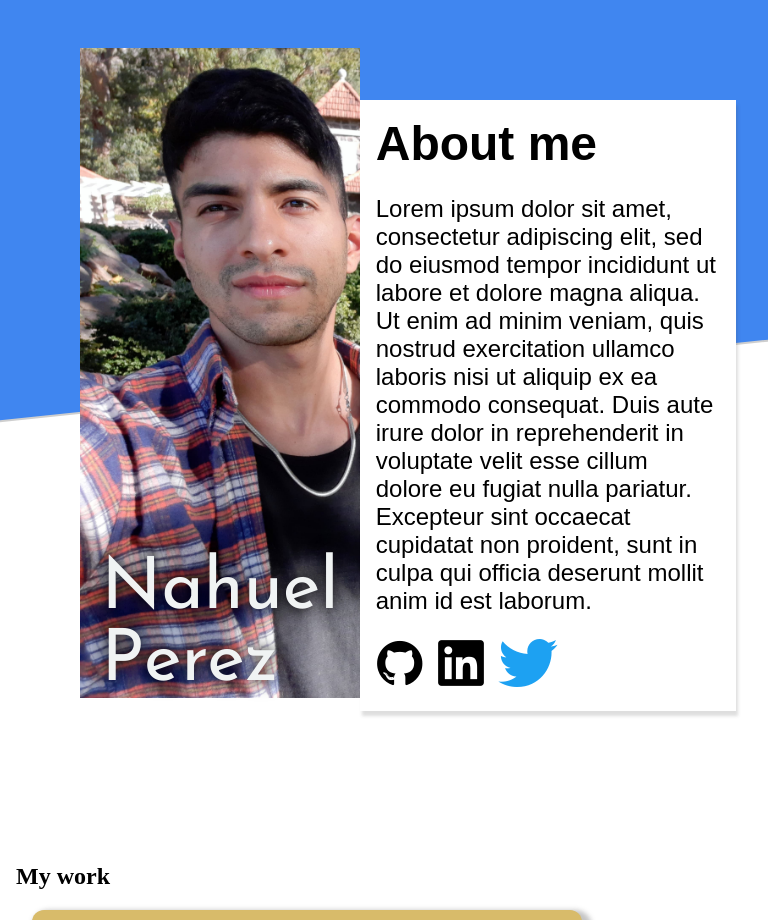
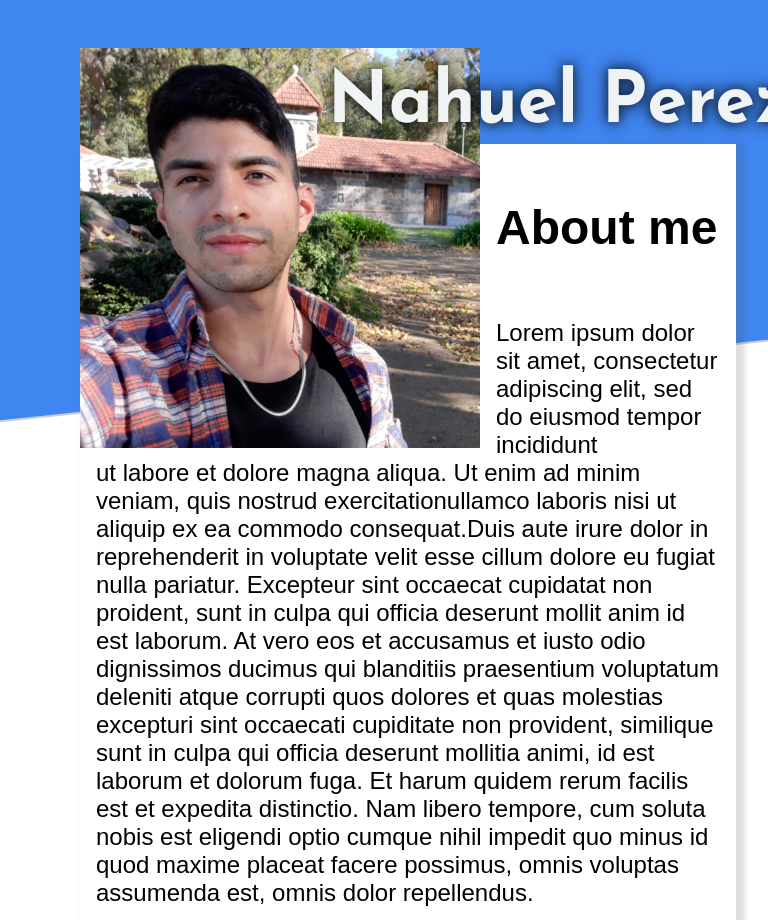
Before and after one commit to Nahuel-xpag/opHomepage, a plain HTML site: page index.html in a window 768 px wide. Shown: the top 920 px of the page. Drawn offline with nearby package versions, Linux system fonts and the light colour scheme; a web font is replaced by a local one.

Commit message:
added responsiveness for tablet

```diff
--- a/index.html
+++ b/index.html
@@ -13,20 +13,29 @@
     <main>
             <header>
                 <div class="background"></div>
-                <div class="photo">Nahuel <br> Perez</div>
+                <div class="photo">
+                    <h2>Nahuel Perez</h2></div>
                 <div class="about">
-                    About me
-                    <p>Lorem ipsum dolor sit amet, consectetur adipiscing elit, sed do eiusmod
-                        tempor incididunt ut labore et dolore magna aliqua. Ut enim ad minim veniam,
-                        quis nostrud exercitation ullamco laboris nisi ut aliquip ex ea
-                        commodo consequat. Duis aute irure dolor in reprehenderit in
+                    <h2>About me</h2>
+                    <p><span>Lorem ipsum dolor sit amet, consectetur adipiscing elit, sed do eiusmod
+                        tempor incididunt</span> ut labore et dolore magna aliqua. Ut enim ad minim veniam,
+                        quis nostrud exercitationullamco laboris nisi ut aliquip ex ea
+                        commodo consequat.Duis aute irure dolor in reprehenderit in
                         voluptate velit esse cillum dolore eu fugiat nulla pariatur.
                         Excepteur sint occaecat cupidatat non proident, sunt in culpa
                         qui officia deserunt mollit anim id est laborum.
+                        At vero eos et accusamus et iusto odio dignissimos ducimus qui blanditiis praesentium
+                        voluptatum deleniti atque corrupti quos dolores et quas molestias excepturi sint occaecati
+                        cupiditate non provident, similique sunt in culpa qui officia deserunt mollitia animi, id
+                        est laborum et dolorum fuga. Et harum quidem rerum facilis est et expedita distinctio.
+                        Nam libero tempore, cum soluta nobis est eligendi optio cumque nihil impedit quo minus
+                        id quod maxime placeat facere possimus, omnis voluptas assumenda est, omnis dolor repellendus.
                     </p>
-                    <i class="devicon-github-original"></i>
-                    <i class="devicon-linkedin-plain"></i>
-                    <i class="devicon-twitter-original colored"></i>
+                    <div class="icons">
+                        <i class="devicon-github-original"></i>
+                        <i class="devicon-linkedin-plain"></i>
+                        <i class="devicon-twitter-original colored"></i>
+                    </div>
                 </div>
             </header>
             <section class="projects">
--- a/style.css
+++ b/style.css
@@ -31,6 +31,11 @@ header{
     display: flex;
     align-items: end;
     justify-content: center;
+    overflow: visible;
+}
+.photo h2{
+    text-align: center;
+    margin: 0;
     font-family: playfair-display,'Times New Roman';
     color: rgb(240, 243, 243);
     font-size: 4.5rem;
@@ -47,7 +52,7 @@ header{
     margin-top: 100px;
     min-height: 380px;
     width: 800px;
-    box-shadow: rgba(78, 78, 78, 0.185) 2px 5px 3px;
+    box-shadow: rgba(78, 78, 78, 0.185) 6px 2px 5px 3px;
     font-size: 3rem;
     font-weight: 600;
     font-family: roboto-flex, arial;
@@ -55,6 +60,13 @@ header{
 .about p {
     font-size: 1.5rem;
     font-weight: 500;
+}
+.about .icons {
+    text-align: end;
+}
+.projects h2{
+    margin-left: 2rem;
+    font-size: 3rem;
 }
 .projects{
     max-width: 100vw;
@@ -69,7 +81,7 @@ header{
     display: grid;
     grid-template-columns: repeat(auto-fill, minmax(500px, 1fr));
     row-gap: 18px;
-    column-gap: 24px;
+    column-gap: 5em;
 }
 
 .card {
@@ -171,6 +183,12 @@ footer img{
         height: 500px;
         background-size: cover;
     }
+    .photo h2{
+        position: static;
+    }
+    .about .icons {
+        text-align: center;
+    }
     .projects{
         margin-left: 1rem;
         padding: 0;
@@ -202,6 +220,40 @@ footer img{
         object-fit: contain;
     }
 }
+@media screen and (min-width: 600px) and (max-width: 1000px) {
+    .photo h2{
+        top: 5%;
+        left: 60%;
+        position: absolute;
+        width: 480px;
+    }
+    .photo{
+        position: absolute;
+        width: 400px;
+        height: 400px;
+    }
+    .about h2{
+        font-size: 3rem;
+    }
+    .about h2, span{
+        margin-left: 400px;
+        display: flex;
+    }
+    .about{
+        z-index: -1;
+        display: flex;
+        flex-wrap: wrap;
+        margin-top: 3em;
+        margin-left: 80px;
+        min-width: 261px;
+    }
+    .icons{
+        display: none;
+    }
+    .footer-right img{
+       width: 750px;
+    }
+}
 
 @font-face {
     font-family: playfair-display;
```
